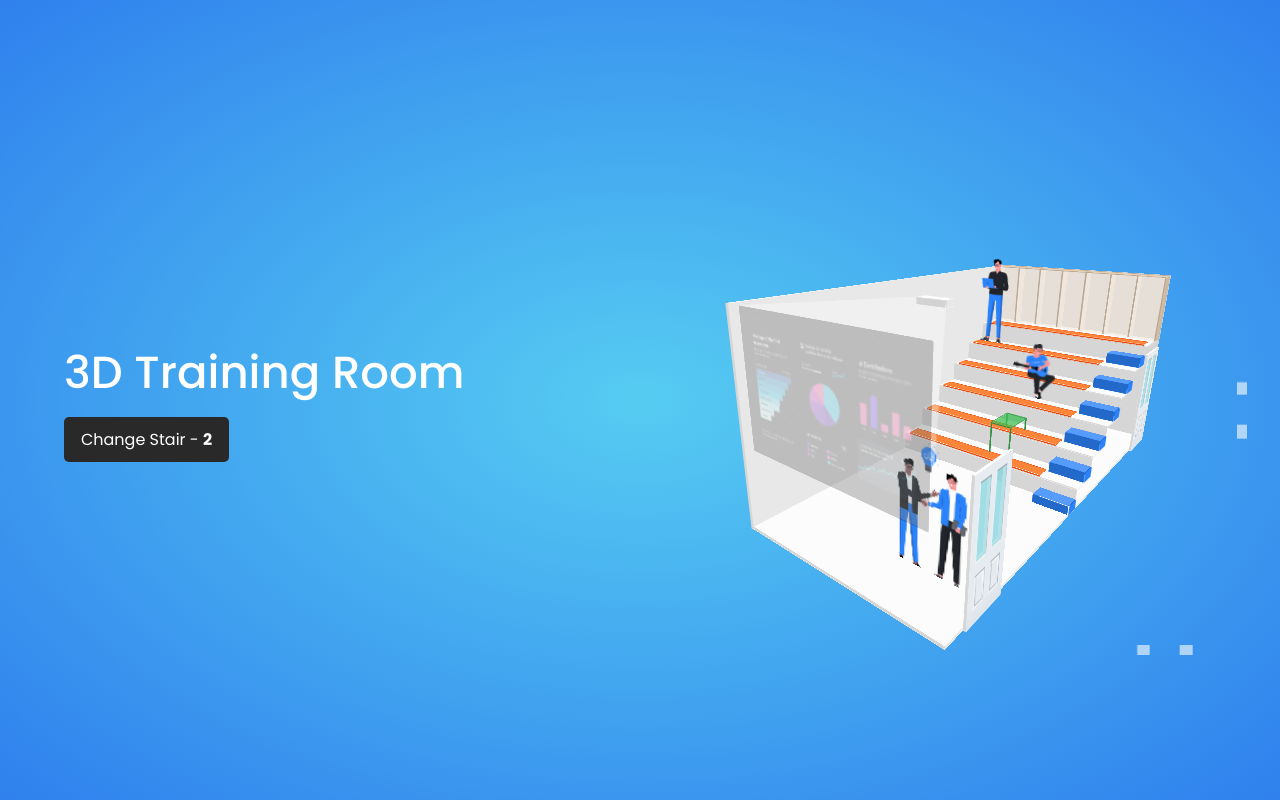
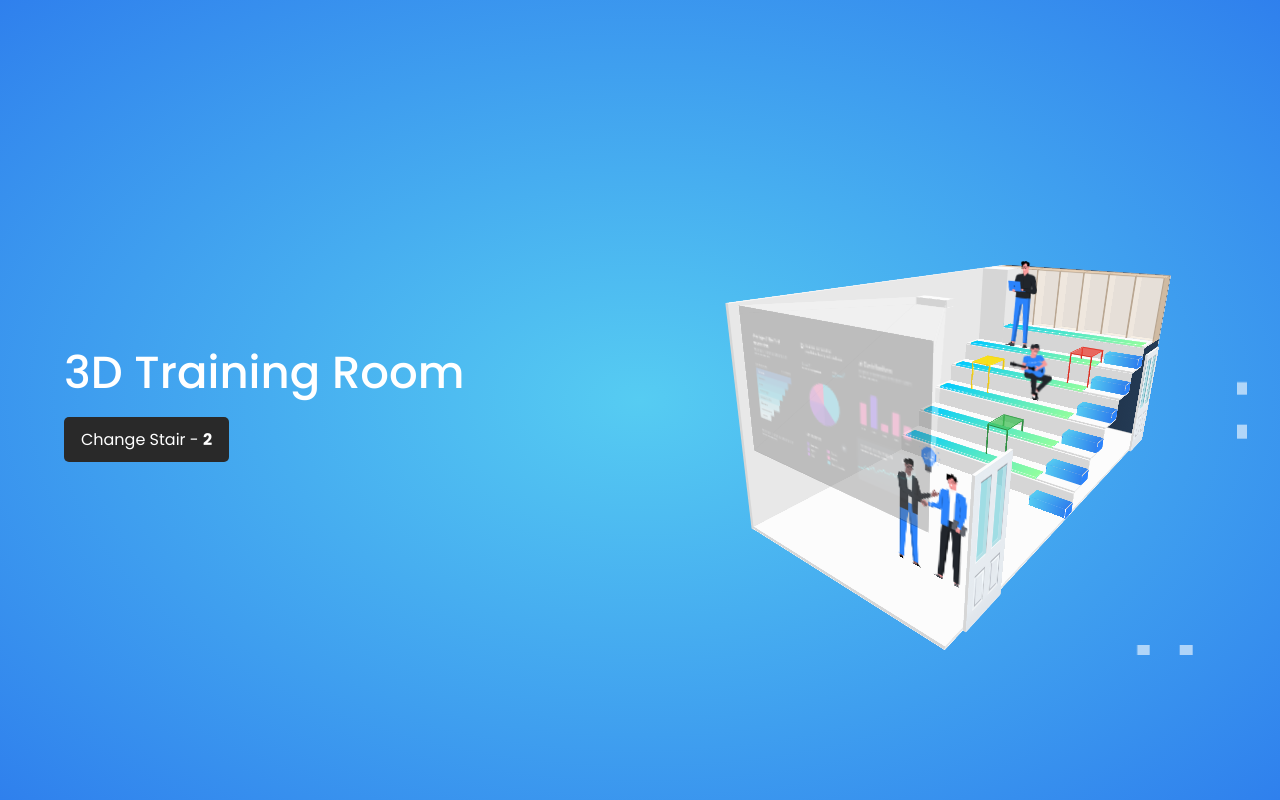
Before and after one commit to vuonghuuthien/3D-Training-Room, an Angular app: page / in a window 1280 px wide. Built offline with nearby package versions, Linux system fonts and the light colour scheme; grey boxes are pictures that could not be loaded.

Commit message:
Change Color and Add Col

```diff
--- a/src/app/app.component.html
+++ b/src/app/app.component.html
@@ -37,7 +37,7 @@
       [style.--room-height]="room.height"
       [style.--room-depth]="room.depth"
     >
-      <!-- Wall -->
+      <!-- Wall & Col-->
       <div class="wall-cont" [style.--wall-thick]="wall_thick">
         <div
           class="wall-left"
@@ -59,6 +59,18 @@
           <div
             *ngFor="let face of face_list"
             [class]="'face wall-back__' + face"
+          ></div>
+        </div>
+        <div
+          class="col"
+          [style.--col-width]="col_size.width"
+          [style.--col-height]="col_size.height"
+          [style.--col-depth]="col_size.depth"
+          [style.--col-start-y]="col_start_y"
+        >
+          <div
+            *ngFor="let face of face_list"
+            [class]="'face col__' + face"
           ></div>
         </div>
       </div>
@@ -85,7 +97,7 @@
       >
         <div
           *ngFor="let count of [].constructor(7); index as i"
-          class="cabinet"
+          class="cabinet" [class]="'cabinet-' + (i + 1)"
           [style.--cabinet-count]="i"
           [style.--cabinet-width]="cabinet_size.width"
           [style.--cabinet-height]="cabinet_size.height"
@@ -242,7 +254,107 @@
 
               <div
                 *ngIf="i == 0"
-                class="table-mini"
+                class="table-mini table-mini-1"
+                [style.--table-mini-width]="table_mini_size.width"
+                [style.--table-mini-height]="table_mini_size.height"
+                [style.--table-mini-depth]="table_mini_size.depth"
+                [style.--table-mini-thick]="table_mini_size.thick"
+              >
+                <div
+                  class="table-mini-top"
+                  [style.--table-mini-top-width]="table_mini_size.width"
+                  [style.--table-mini-top-height]="table_mini_size.thick"
+                  [style.--table-mini-top-depth]="table_mini_size.depth"
+                >
+                  <div
+                    *ngFor="let face of face_list"
+                    [class]="'face table-mini-top__' + face"
+                  ></div>
+                </div>
+                <div
+                  *ngFor="let count of [].constructor(2); index as i"
+                  class="table-mini-front"
+                  [class]="'table-mini-front-' + (i + 1)"
+                  [style.--table-mini-front-width]="table_mini_size.border"
+                  [style.--table-mini-front-height]="table_mini_size.height"
+                  [style.--table-mini-front-depth]="table_mini_size.thick"
+                >
+                  <div
+                    *ngFor="let face of face_list"
+                    [class]="'face table-mini-front__' + face"
+                  ></div>
+                </div>
+                <div
+                  *ngFor="let count of [].constructor(2); index as i"
+                  class="table-mini-back"
+                  [class]="'table-mini-back-' + (i + 1)"
+                  [style.--table-mini-back-width]="table_mini_size.border"
+                  [style.--table-mini-back-height]="table_mini_size.height_back"
+                  [style.--table-mini-back-depth]="table_mini_size.thick"
+                  [style.--table-mini-back-height-than]="
+                    table_mini_size.height - table_mini_size.height_back
+                  "
+                >
+                  <div
+                    *ngFor="let face of face_list"
+                    [class]="'face table-mini-back__' + face"
+                  ></div>
+                </div>
+              </div>
+
+              <div
+                *ngIf="i == 2"
+                class="table-mini table-mini-2"
+                [style.--table-mini-width]="table_mini_size.width"
+                [style.--table-mini-height]="table_mini_size.height"
+                [style.--table-mini-depth]="table_mini_size.depth"
+                [style.--table-mini-thick]="table_mini_size.thick"
+              >
+                <div
+                  class="table-mini-top"
+                  [style.--table-mini-top-width]="table_mini_size.width"
+                  [style.--table-mini-top-height]="table_mini_size.thick"
+                  [style.--table-mini-top-depth]="table_mini_size.depth"
+                >
+                  <div
+                    *ngFor="let face of face_list"
+                    [class]="'face table-mini-top__' + face"
+                  ></div>
+                </div>
+                <div
+                  *ngFor="let count of [].constructor(2); index as i"
+                  class="table-mini-front"
+                  [class]="'table-mini-front-' + (i + 1)"
+                  [style.--table-mini-front-width]="table_mini_size.border"
+                  [style.--table-mini-front-height]="table_mini_size.height"
+                  [style.--table-mini-front-depth]="table_mini_size.thick"
+                >
+                  <div
+                    *ngFor="let face of face_list"
+                    [class]="'face table-mini-front__' + face"
+                  ></div>
+                </div>
+                <div
+                  *ngFor="let count of [].constructor(2); index as i"
+                  class="table-mini-back"
+                  [class]="'table-mini-back-' + (i + 1)"
+                  [style.--table-mini-back-width]="table_mini_size.border"
+                  [style.--table-mini-back-height]="table_mini_size.height_back"
+                  [style.--table-mini-back-depth]="table_mini_size.thick"
+                  [style.--table-mini-back-height-than]="
+                    table_mini_size.height - table_mini_size.height_back
+                  "
+                >
+                  <div
+                    *ngFor="let face of face_list"
+                    [class]="'face table-mini-back__' + face"
+                  ></div>
+                </div>
+              </div>
+
+              <div
+                *ngIf="i == 3"
+                class="table-mini table-mini-3"
                 [style.--table-mini-width]="table_mini_size.width"
                 [style.--table-mini-height]="table_mini_size.height"
                 [style.--table-mini-depth]="table_mini_size.depth"
@@ -371,7 +483,9 @@
               [style.--light-angle-width]="projector_light_angle.width"
               [style.--light-angle-height]="projector_light_angle.height"
               [style.--light-depth-face-lr]="projector_light_depth_face.lr"
-              [style.--light-depth-face-bottom]="projector_light_depth_face.bottom"
+              [style.--light-depth-face-bottom]="
+                projector_light_depth_face.bottom
+              "
             >
               <div
                 *ngFor="let face of face_list"
--- a/src/app/app.component.scss
+++ b/src/app/app.component.scss
@@ -263,7 +263,8 @@
   }
   #{$selector}__bottom {
     border-top: $depth-face-bottom solid $bg_bottom;
-    transform: rotateX(180deg) translateZ($half-height-sm) rotateX(calc(-1 * $angle_height));;
+    transform: rotateX(180deg) translateZ($half-height-sm)
+      rotateX(calc(-1 * $angle_height));
   }
   #{$selector}__front {
     transform: rotateX(-90deg) translateZ($half-depth);
@@ -339,6 +340,7 @@
       position: absolute;
       width: 100%;
       height: 100%;
+      z-index: 1000;
 
       .control-lr,
       .control-ud {
@@ -465,6 +467,28 @@
       var(--wall-back-bg-front),
       var(--wall-back-bg-left),
       var(--wall-back-bg-left)
+    );
+  }
+  .col {
+    width: addUnit(--col-width);
+    height: addUnit(--col-depth);
+    top: 0;
+    left: 0;
+    position: absolute;
+    transform: translateY(addUnit(--col-start-y))
+      translateZ(halfNum(--col-height));
+
+    @include face_list(
+      ".col",
+      addUnit(--col-width),
+      addUnit(--col-height),
+      addUnit(--col-depth),
+      var(--col-bg-top),
+      var(--col-bg-top),
+      var(--col-bg-front),
+      var(--col-bg-front),
+      var(--col-bg-left),
+      var(--col-bg-left)
     );
   }
 }
@@ -617,6 +641,17 @@
         var(--wood-bg-left),
         var(--wood-bg-left)
       );
+    }
+
+    &.cabinet-1 {
+      .cabinet-right {
+        opacity: 0;
+      }
+    }
+    &.cabinet-2 {
+      .cabinet-left {
+        opacity: 0;
+      }
     }
   }
 }
@@ -793,11 +828,12 @@
 
   &.people_guitarist {
     left: 40%;
-    @include img_y_z(-8px, 1px);
+    @include img_y_z(-9px, 2px);
   }
 
   &.people_laptop {
     top: -130%;
+    left: 20%;
   }
 }
 
@@ -860,12 +896,12 @@
       addUnit(--table-mini-top-width),
       addUnit(--table-mini-top-height),
       addUnit(--table-mini-top-depth),
-      var(--glass-green-bg-top),
-      var(--glass-green-bg-top),
-      var(--glass-green-bg-front),
-      var(--glass-green-bg-front),
-      var(--glass-green-bg-left),
-      var(--glass-green-bg-left)
+      var(--table-mini-green-bg-top),
+      var(--table-mini-green-bg-top),
+      var(--table-mini-green-bg-front),
+      var(--table-mini-green-bg-front),
+      var(--table-mini-green-bg-left),
+      var(--table-mini-green-bg-left)
     );
   }
   .table-mini-front {
@@ -884,12 +920,12 @@
       addUnit(--table-mini-front-width),
       addUnit(--table-mini-front-height),
       addUnit(--table-mini-front-depth),
-      var(--glass-green-bg-top),
-      var(--glass-green-bg-top),
-      var(--glass-green-bg-front),
-      var(--glass-green-bg-front),
-      var(--glass-green-bg-left),
-      var(--glass-green-bg-left)
+      var(--table-mini-green-bg-top),
+      var(--table-mini-green-bg-top),
+      var(--table-mini-green-bg-front),
+      var(--table-mini-green-bg-front),
+      var(--table-mini-green-bg-left),
+      var(--table-mini-green-bg-left)
     );
   }
   .table-mini-back {
@@ -910,17 +946,59 @@
       addUnit(--table-mini-back-width),
       addUnit(--table-mini-back-height),
       addUnit(--table-mini-back-depth),
-      var(--glass-green-bg-top),
-      var(--glass-green-bg-top),
-      var(--glass-green-bg-front),
-      var(--glass-green-bg-front),
-      var(--glass-green-bg-left),
-      var(--glass-green-bg-left)
+      var(--table-mini-green-bg-top),
+      var(--table-mini-green-bg-top),
+      var(--table-mini-green-bg-front),
+      var(--table-mini-green-bg-front),
+      var(--table-mini-green-bg-left),
+      var(--table-mini-green-bg-left)
     );
   }
   .table-mini-front-2,
   .table-mini-back-2 {
     left: calc(addUnit(--table-mini-width) - addUnit(--table-mini-thick));
+  }
+
+  &.table-mini-2 {
+    left: 20%;
+
+    .table-mini-top,
+    .table-mini-front,
+    .table-mini-back {
+      &__top,
+      &__bottom {
+        background: var(--table-mini-yellow-bg-top) !important;
+      }
+      &__left,
+      &__right {
+        background: var(--table-mini-yellow-bg-left) !important;
+      }
+      &__front,
+      &__back {
+        background: var(--table-mini-yellow-bg-front) !important;
+      }
+    }
+  }
+
+  &.table-mini-3 {
+    left: 70%;
+
+    .table-mini-top,
+    .table-mini-front,
+    .table-mini-back {
+      &__top,
+      &__bottom {
+        background: var(--table-mini-red-bg-top) !important;
+      }
+      &__left,
+      &__right {
+        background: var(--table-mini-red-bg-left) !important;
+      }
+      &__front,
+      &__back {
+        background: var(--table-mini-red-bg-front) !important;
+      }
+    }
   }
 }
 
--- a/src/app/app.component.ts
+++ b/src/app/app.component.ts
@@ -40,6 +40,14 @@ export class AppComponent implements AfterViewInit, OnInit {
   // Wall Detail
   wall_thick = 50 * this.scale;
 
+  // Col Detail
+  col_start_y = 400 * this.scale;
+  col_size = {
+    width: 600 * this.scale,
+    height: this.room.height,
+    depth: 600 * this.scale,
+  };
+
   // Stair Detail
   step_sm_num = 12;
   step_sm_size = {
@@ -52,7 +60,7 @@ export class AppComponent implements AfterViewInit, OnInit {
     height: 180 * 2 * this.scale,
     depth: 280 * 2 * this.scale,
   };
-  step_thick = 20 * this.scale;
+  step_thick = 30 * this.scale;
   // Stair Style
   stair_style = 2;
 
@@ -92,7 +100,8 @@ export class AppComponent implements AfterViewInit, OnInit {
   cabinet_size = {
     width: 500 * this.scale,
     height: 1220 * this.scale,
-    depth: 280 * this.scale,
+    // depth: 280 * this.scale,
+    depth: 400 * this.scale,
     thick: 10 * this.scale,
   };
 
--- a/src/styles.scss
+++ b/src/styles.scss
@@ -4,9 +4,17 @@
   --glass-blue-bg-left: rgba(43, 131, 252, 0.2);
   --glass-blue-bg-front: rgba(34, 105, 202, 0.2);
 
-  --glass-green-bg-top: rgba(64, 192, 87, 0.5);
-  --glass-green-bg-left: #2f9e44;
-  --glass-green-bg-front: #2b8a3e;
+  --table-mini-green-bg-top: rgba(64, 192, 87, 0.5);
+  --table-mini-green-bg-left: #2f9e44;
+  --table-mini-green-bg-front: #2b8a3e;
+
+  --table-mini-yellow-bg-top: rgba(251, 224, 20, 0.8);
+  --table-mini-yellow-bg-left: #FBE014;
+  --table-mini-yellow-bg-front: #ECC30A;
+
+  --table-mini-red-bg-top: rgba(240, 68, 56, 0.5);
+  --table-mini-red-bg-left: #F04438;
+  --table-mini-red-bg-front: #D92D20;
 
   --light-black-bg-top: #585855;
   --light-black-bg-left: #262727;
@@ -24,13 +32,17 @@
   --gray-bg-left: #e8e8e8;
   --gray-bg-front: #d6d6d6;
 
+  --col-bg-top: #fcfcfc;
+  --col-bg-left: #e8e8e8;
+  --col-bg-front: #d6d6d6;
+
   --wall-bg-top: #fcfcfc;
   --wall-bg-left: #e8e8e8;
   --wall-bg-front: #d6d6d6;
 
   --wall-back-bg-top: #fcfcfc;
   --wall-back-bg-left: #e8e8e8;
-  --wall-back-bg-front: #d6d6d6;
+  --wall-back-bg-front: linear-gradient(to right, #141e30, #243b55);
 
   --floor-bg-top: #fcfcfc;
   --floor-bg-left: #e8e8e8;
@@ -44,17 +56,17 @@
   --board-bg-left: #e8e8e8;
   --board-bg-front: #d6d6d6;
 
-  --seat-cushion-bg-top: #fd853a;
-  --seat-cushion-bg-left: #fb6514;
-  --seat-cushion-bg-front: #ec4a0a;
+  --seat-cushion-bg-top: linear-gradient(90deg, #00C9FF 0%, #92FE9D 100%);
+  --seat-cushion-bg-left: linear-gradient(90deg, #00C9FF 0%, #92FE9D 100%);
+  --seat-cushion-bg-front: linear-gradient(90deg, #00C9FF 0%, #92FE9D 100%);
 
   --stair-bg-top: #fcfcfc;
   --stair-bg-left: #e8e8e8;
   --stair-bg-front: #d6d6d6;
 
-  --stair-sm-bg-top: #559cfd;
+  --stair-sm-bg-top: linear-gradient(90deg, #56CCF2 0%, #2F80ED 100%);
   --stair-sm-bg-left: #2b83fc;
-  --stair-sm-bg-front: #2269ca;
+  --stair-sm-bg-front: linear-gradient(90deg, #56CCF2 0%, #2F80ED 100%);
 
   --door-bg-top: #fcfcfc;
   --door-bg-left: url("/assets/door-1-left.png");
```
